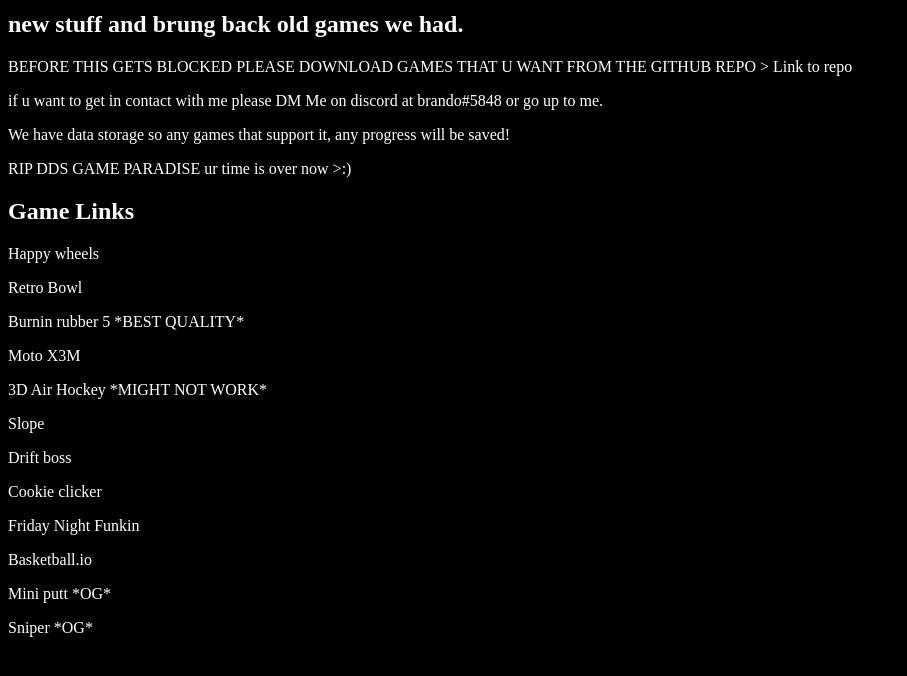
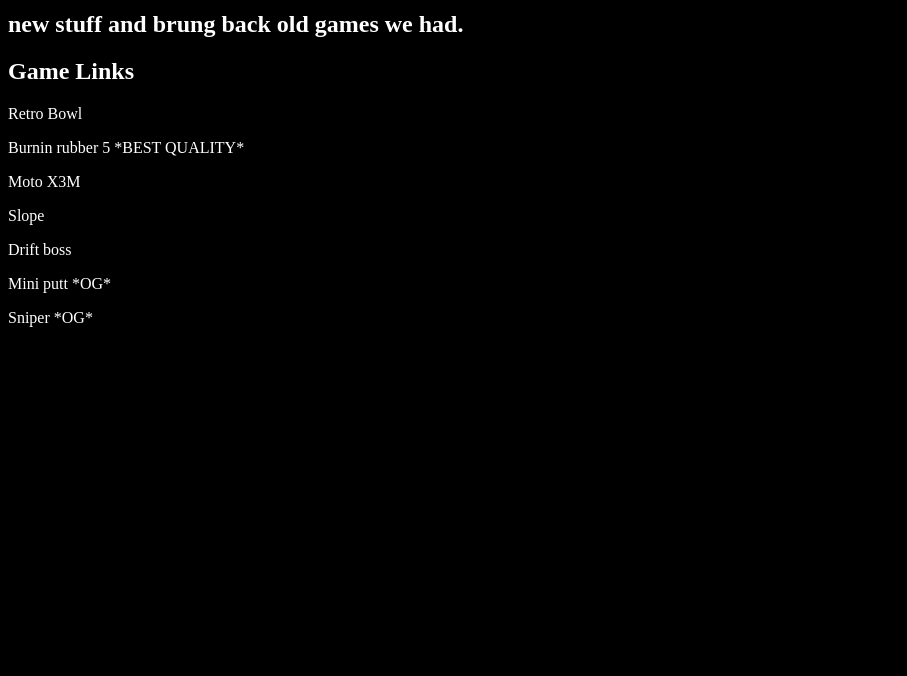
Before and after one commit to bowserjrchaosdude3/snackers, a plain HTML site: page index.html in a window 1280 px wide. Shown: the part 120-796 px from the top of the page, without its empty margins (0-907 px from the left). Drawn offline with Linux system fonts and the light colour scheme.

Commit message:
Update index.html

```diff
--- a/index.html
+++ b/index.html
@@ -23,20 +23,11 @@ a:active {
 </style>
  <h1><span style="color: #ff0000;"><img src="https://raw.githubusercontent.com/bowserjrchaosdude3/snackers/main/coollogo_com-291571488.png" alt="" width="770" height="102" /></span></h1>
 <h2><span style="color: #FFFFFF;">new stuff and brung back old games we had.</span></h2>
- <p><span style="color: #FFFFFF;">BEFORE THIS GETS BLOCKED PLEASE DOWNLOAD GAMES THAT U WANT FROM THE GITHUB REPO > <a href="https://github.com/bowserjrchaosdude3/snackers#readme">Link to repo</a> </span></p>
-<p><span style="color: #FFFFFF;">if u want to get in contact with me please DM Me on discord at brando#5848 or go up to me.</span></p>
- <p><span style="color: #FFFFFF;">We have data storage so any games that support it, any progress will be saved!</span></p>
-<p><span style="color: #FFFFFF;">RIP DDS GAME PARADISE ur time is over now &gt;:)</span></p>
 <h2><span style="color: #FFFFFF;">Game Links</h2>
-<p><a href="https://bowserjrchaosdude3.github.io/snackers/happywheels.html">Happy wheels</a></p>
  <p><a href="https://bowserjrchaosdude3.github.io/snackers/bowl.html">Retro Bowl</a></p>
  <p><a href="https://bowserjrchaosdude3.github.io/snackers/rubberxs.html">Burnin rubber 5 *BEST QUALITY*</a></p>
 <p><a href="https://bowserjrchaosdude3.github.io/snackers/x3m.html">Moto X3M</a></p>
- <p><a href="https://bowserjrchaosdude3.github.io/snackers/gi.html">3D Air Hockey *MIGHT NOT WORK*</a></p>
 <p><a href="https://bowserjrchaosdude3.github.io/snackers/waffle.html">Slope</a></p>
 <p><a href="https://bowserjrchaosdude3.github.io/snackers/saul.html">Drift boss</a></p>
-<p><a href="https://bowserjrchaosdude3.github.io/snackers/cookie.html">Cookie clicker</a></p>
-<p><a href="https://bowserjrchaosdude3.github.io/snackers/fnf.html">Friday Night Funkin</a></p>
-<p><a href="https://bowserjrchaosdude3.github.io/snackers/basket.html">Basketball.io</a></p>
  <p><a href="https://bowserjrchaosdude3.github.io/snackers/golf.html">Mini putt *OG*</a></p>
  <p><a href="https://bowserjrchaosdude3.github.io/snackers/sniper.html">Sniper *OG*</a></p>
```
